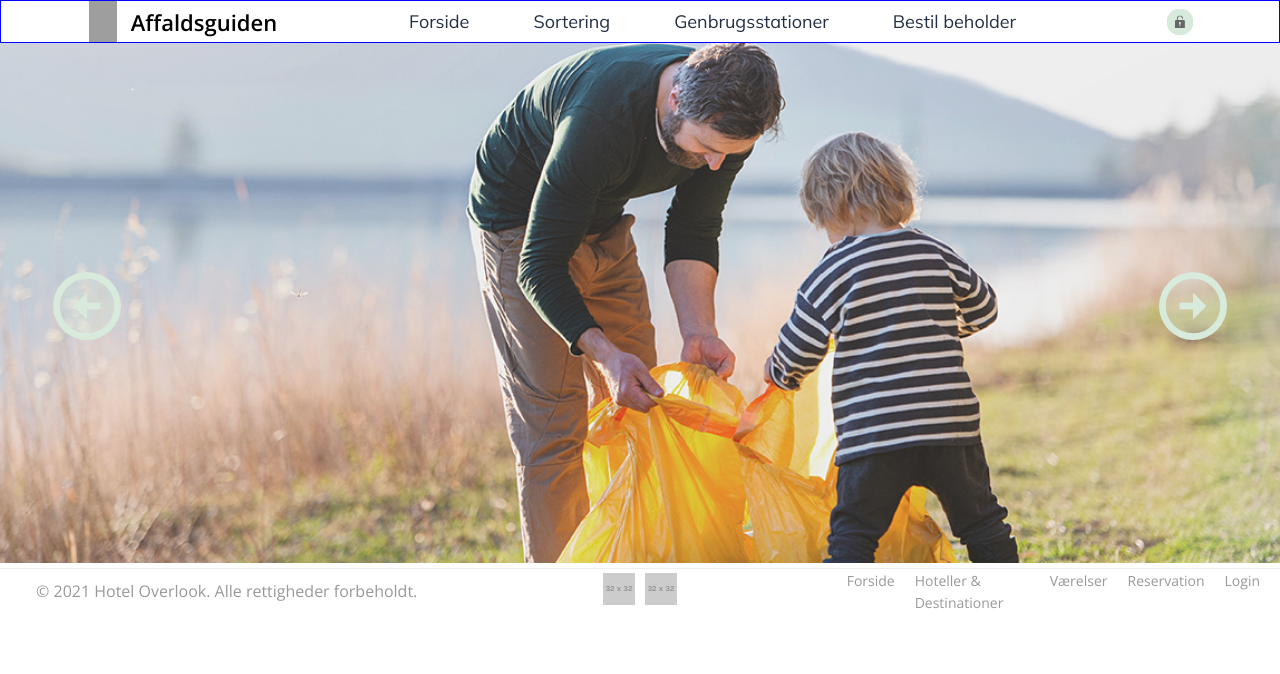
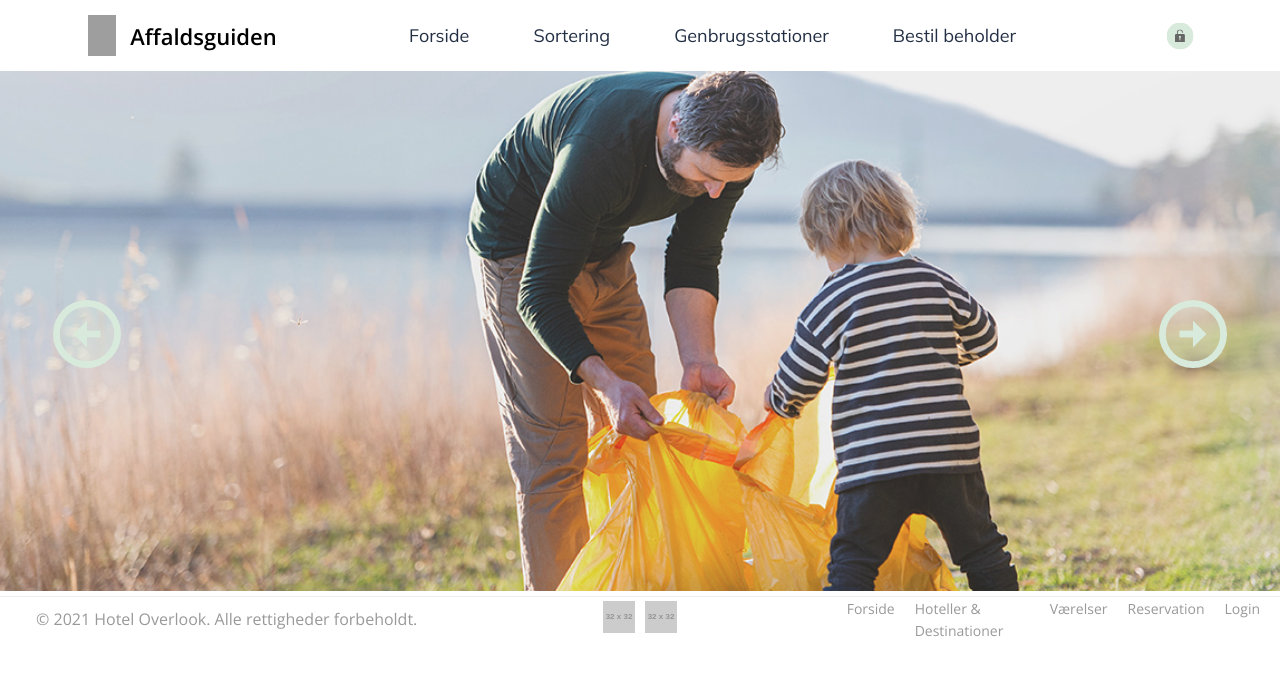
Before and after one commit to katrinedelrosario/trashguide, a React (Vite) app: page / in a window 1280 px wide. Shown: the top 674 px of the page. Built offline with nearby package versions, Linux system fonts and the light colour scheme; grey boxes are pictures that could not be loaded.

Commit message:
navbar + slider update

```diff
--- a/src/components/navbar/navbar.module.scss
+++ b/src/components/navbar/navbar.module.scss
@@ -2,7 +2,7 @@
 @import url('../title/title.module.scss');
 
 .navbarStyle {
-  border: solid 1px blue;
+  padding: 15px 0 15px 0;
   text-decoration: none;
   display: flex;
   justify-content: space-evenly;
--- a/src/components/slider/slider.module.scss
+++ b/src/components/slider/slider.module.scss
@@ -7,7 +7,7 @@
         width: 100%;
         max-height: 65vh;
         object-fit: cover;
-        z-index: 0;
+        //z-index: 0;
     }
     .slides {
         display: none;
@@ -31,7 +31,7 @@
         cursor: pointer;
         background-color: transparent;
         border: none;
-        z-index: 1;
+        //z-index: 10;
         width: 68px;
         height: 68px;
         background-repeat: no-repeat;
@@ -46,6 +46,7 @@
         .next {
             right: 4em;
             background-image: url('../../assets/images/layout/icon-arrow-right.svg');
+            opacity: 1;
 
         }
 
--- a/src/globalStyle.scss
+++ b/src/globalStyle.scss
@@ -38,7 +38,7 @@
 
     //opacity
     --black-op-lw: #0000000d;
-    --black-op-md: #00000029;
+    --boxshadow: #00000029;
     --black-op-hg: #00000033;
 
     --white-op-lw: #ffffffb2;
```
